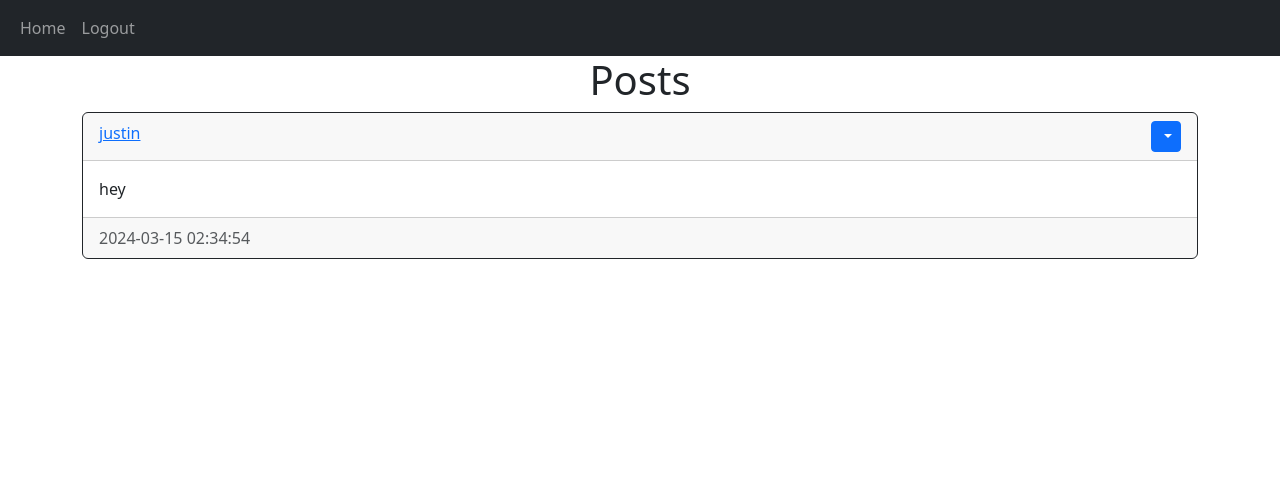
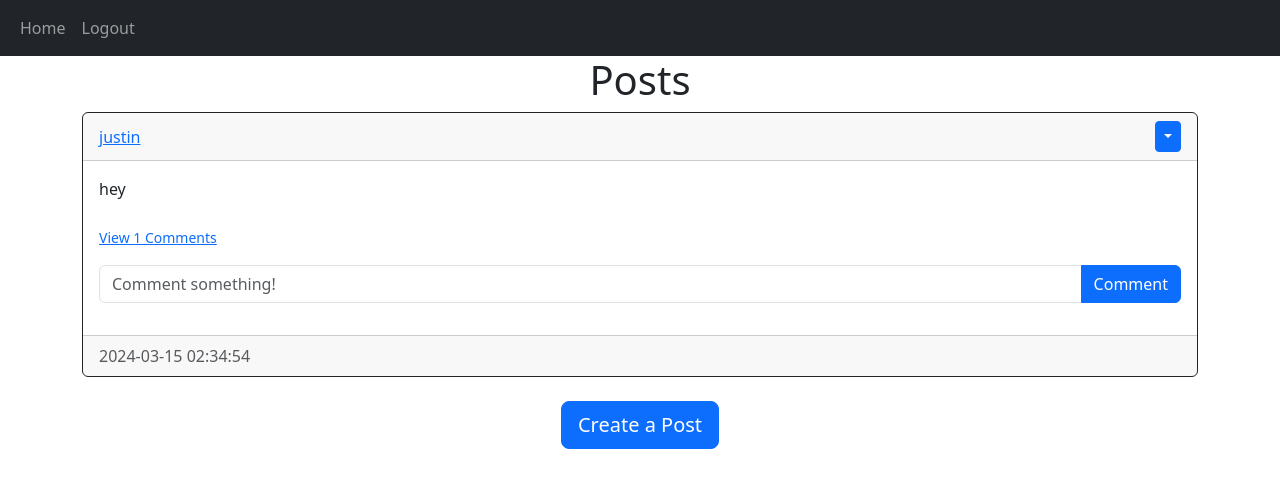
Before and after one commit to jgtwenty3/Blog, a Flask app: page / in a window 1280 px wide. Shown: the top 488 px of the page. Run offline with Flask 3, Linux system fonts and the light colour scheme; a user stored in the database is signed in.

Commit message:
add and delete comments

```diff
--- a/website/__init__.py
+++ b/website/__init__.py
@@ -20,7 +20,7 @@ def create_app():
     app.register_blueprint(views, url_prefix="/")
     app.register_blueprint(auth, url_prefix="/")
 
-    from .models import User, Post
+    from .models import User, Post, Comment
 
 
 
--- a/website/templates/create_post.html
+++ b/website/templates/create_post.html
@@ -10,6 +10,9 @@
     <div align = "center">
     <button type = "submit" class = "btn btn-lg btn-primary">Post</button>
     </div>
-
 </form>
+<br/>
+<div align = "center">
+    <a href = "/home"><button type = "button"  class = "btn btn-lg btn-secondary">Back</button></a>
+</div>
 {% endblock %}
--- a/website/templates/home.html
+++ b/website/templates/home.html
@@ -1,26 +1,2 @@
-{% extends "base.html" %}
-{% block title %} Home {% endblock %}{% block content %}
-<h1 align = "center">Posts</h1>
-<div id = "posts">
-    {% for post in posts %}
-        <div class = "card border-dark">
-            <div class = "card-header d-flex justify-content-between align-items0center">
-                <a href = "/posts/{{post.user.username}}">{{post.user.username}}</a>
-                <div clas s= "btn-group">
-                    <button type = "button"  class ="btn btn-sm btn-primary dropdown-toggle" data-bs-toggle = "dropdown">
-                        <ul class = "dropdown-menu">
-                            <li><a href = "" class = "dropdown-item"> Delete</a></li>
-                        </ul>
-
-                    </button>
-                </div>
-            </div>
-            <div class = "card-body">
-                <div class = "card-text">{{post.text}}</div>
-            </div>
-            <div class = "card-footer text-muted">{{post.date_created}}</div>
-        </div>
-    {% endfor %}
-</div>
-
-{% endblock %}
+{% extends "posts_div.html" %}
+{% block title %} Home {% endblock %}
--- a/website/templates/posts_div.html
+++ b/website/templates/posts_div.html
@@ -1,6 +1,99 @@
-{% extends "base.html" %}
-{% block title %} Home {% endblock %}
-
-{% block content %}
-<h1>Hello this is a test!</h1>
-{% endblock %}
+{% extends "base.html" %} {% block title %}Home{% endblock %} {% block content
+    %}
+    <h1 align="center">{% block header %}Posts{% endblock %}</h1>
+    <div id="posts">
+      {% for post in posts %}
+      <div class="card border-dark">
+        <div class="card-header d-flex justify-content-between align-items-center">
+          <a href="/posts/{{post.user.username}}">{{post.user.username}}</a>
+          {% if user.id == post.author %}
+          <div class="btn-group">
+            <button
+              type="button"
+              class="btn btn-sm btn-primary dropdown-toggle"
+              data-bs-toggle="dropdown"
+            ></button>
+            <ul class="dropdown-menu">
+              <li>
+                <a href="/delete-post/{{post.id}}" class="dropdown-item">Delete</a>
+              </li>
+            </ul>
+          </div>
+          {% endif %}
+        </div>
+        <div class="card-body">
+          <div class="card-text">{{post.text}}</div>
+          <br />
+          <div class="collapse" id="comments-{{post.id}}">
+            <div class="card">
+              <div class="card-body" id="comments-expanded-{{post.id}}">
+                {% for comment in post.comments %}
+                <div class="d-flex justify-content-between align-items-center">
+                  <div>
+                    <a href="/posts/{{comment.user.username}}"
+                      >{{comment.user.username}}</a
+                    >: {{comment.text}}
+                  </div>
+                  <div>
+                    <small class="text-muted"> {{comment.date_created}}</small>
+                    {% if user.id == comment.author or user.id == post.author %}
+                    <div class="btn-group">
+                      <button
+                        type="button"
+                        class="btn btn-sm btn-primary dropdown-toggle"
+                        data-bs-toggle="dropdown"
+                      ></button>
+                      <ul class="dropdown-menu">
+                        <li>
+                          <a
+                            href="/delete-comment/{{comment.id}}"
+                            class="dropdown-item"
+                            >Delete</a
+                          >
+                        </li>
+                      </ul>
+                    </div>
+                    {% endif %}
+                  </div>
+                </div>
+                {% endfor %}
+              </div>
+            </div>
+          </div>
+          <p class="card-text">
+            {% if post.comments|length > 0 %}
+            <a data-bs-toggle="collapse" href="#comments-{{post.id}}" role="button">
+              <small>View {{post.comments|length}} Comments</small>
+            </a>
+            {% else %}
+            <small class="text-muted">No Comments</small>
+            {% endif %}
+          </p>
+          <form
+            class="input-group mb-3"
+            method="POST"
+            action="/create-comment/{{post.id}}"
+          >
+            <input
+              type="text"
+              id="text"
+              name="text"
+              class="form-control"
+              placeholder="Comment something!"
+            />
+            <button type="submit" class="btn btn-primary">Comment</button>
+          </form>
+        </div>
+        <div class="card-footer text-muted">{{post.date_created}}</div>
+      </div>
+      <br/ > {% endfor %}
+    </div>
+    {% block footer %}
+    <div align="center">
+      <a href="/create-post"
+        ><button type="button" class="btn btn-primary btn-lg">
+          Create a Post
+        </button></a
+      >
+    </div>
+    {% endblock %} {% endblock %}
--- a/website/views.py
+++ b/website/views.py
@@ -1,6 +1,6 @@
 from flask import Blueprint, render_template, request, flash, redirect, url_for
 from flask_login import login_required, current_user
-from .models import Post
+from .models import Post, User, Comment
 from . import db
 
 views = Blueprint("views", __name__)
@@ -11,21 +11,86 @@ views = Blueprint("views", __name__)
 @login_required
 def home():
     posts = Post.query.all()
-    return render_template("home.html", user=current_user, posts = posts)
+    return render_template("home.html", user=current_user, posts=posts)
 
-@views.route("/create_post", methods = ["GET", "POST"])
+
+@views.route("/create-post", methods=['GET', 'POST'])
 @login_required
 def create_post():
     if request.method == "POST":
         text = request.form.get('text')
 
         if not text:
-            flash ('Post cannot be empty', category = "error")
+            flash('Post cannot be empty', category='error')
         else:
-            post = Post(text = text, author = current_user.id)
+            post = Post(text=text, author=current_user.id)
             db.session.add(post)
             db.session.commit()
-            flash('Post created.', category = "success")
+            flash('Post created!', category='success')
             return redirect(url_for('views.home'))
 
-    return render_template('create_post.html', user = current_user)
+    return render_template('create_post.html', user=current_user)
+
+
+@views.route("/delete-post/<id>")
+@login_required
+def delete_post(id):
+    post = Post.query.filter_by(id=id).first()
+
+    if not post:
+        flash("Post does not exist.", category='error')
+    elif current_user.id != post.id:
+        flash('You do not have permission to delete this post.', category='error')
+    else:
+        db.session.delete(post)
+        db.session.commit()
+        flash('Post deleted.', category='success')
+
+    return redirect(url_for('views.home'))
+
+
+@views.route("/posts/<username>")
+@login_required
+def posts(username):
+    user = User.query.filter_by(username=username).first()
+
+    if not user:
+        flash('No user with that username exists.', category='error')
+        return redirect(url_for('views.home'))
+
+    posts = user.posts
+    return render_template("posts.html", user=current_user, posts=posts, username=username)
+
+@views.route("/create-comment/<post_id>", methods = ["POST"])
+@login_required
+def create_comment(post_id):
+    text = request.form.get('text')
+
+    if not text:
+        flash("Comment cannot be empty", category = "error")
+    else:
+        post = Post.query.filter_by(id=post_id)
+        if post:
+            comment = Comment(text = text, author = current_user.id, post_id = post_id)
+            db.session.add(comment)
+            db.session.commit()
+        else:
+            flash("Post does not exist", category = "error")
+
+    return redirect(url_for("views.home"))
+
+@views.route('/delete-comment/<comment_id>')
+@login_required
+def comment(comment_id):
+    comment = Comment.query.filter_by(id=comment_id).first()
+
+    if not comment:
+        flash("Comment does not exist.", category='error')
+    elif current_user.id != comment.author and current_user.id != comment.post.author:
+        flash('You do not have permission to delete this comment.', category='error')
+    else:
+        db.session.delete(comment)
+        db.session.commit()
+        flash('Comment deleted.', category='success')
+
+    return redirect(url_for('views.home'))
```
Also changed, not shown: website/models.py (+12 -0 lines), website/templates/posts.html (+8 -5 lines), instance/database.db.
